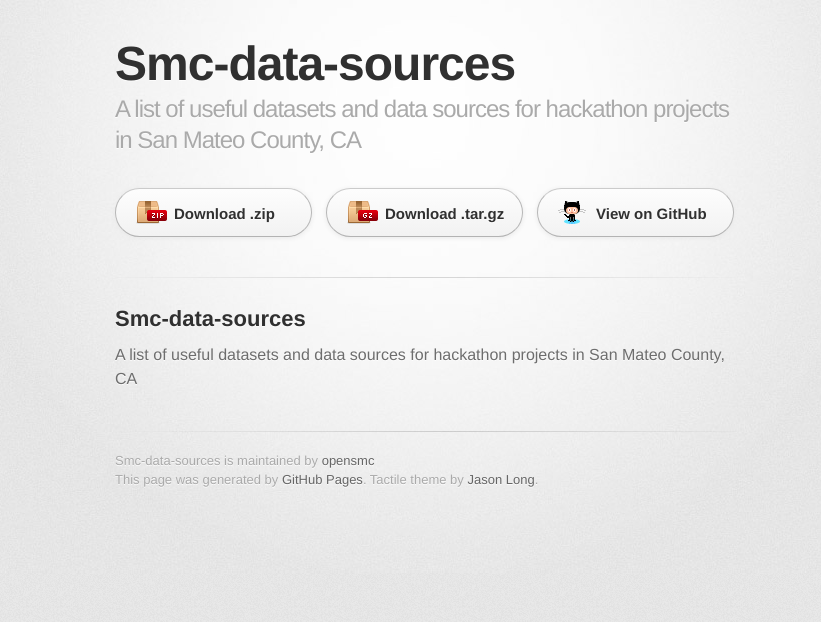
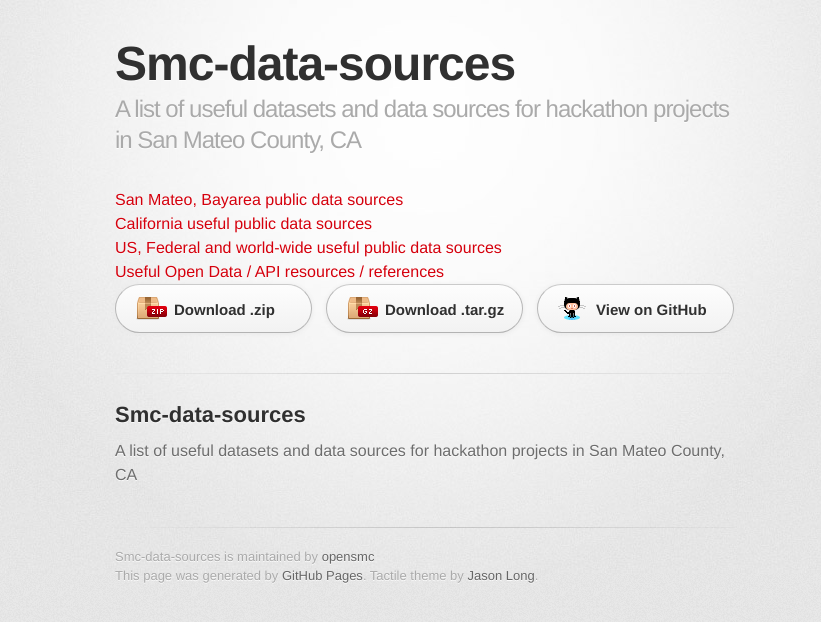
Before and after one commit to opensmc/smc-data-sources, a plain HTML site: page index.html in a window 1280 px wide. Shown: the whole page, without its empty margins (215-1036 px from the left). Drawn offline with Linux system fonts and the light colour scheme; a web font is replaced by a local one.

Commit message:
Added hrefs for raw markdown files

```diff
--- a/index.html
+++ b/index.html
@@ -21,6 +21,13 @@
           <h1>Smc-data-sources</h1>
           <h2>A list of useful datasets and data sources for hackathon projects in San Mateo County, CA</h2>
         </header>
+
+<section id="datasources" >
+  <a href="San-Mateo-Bayarea.md">San Mateo, Bayarea public data sources</a><br />
+  <a href="California.md">California useful public data sources</a><br />
+  <a href="Federal-National-World.md">US, Federal and world-wide useful public data sources</a><br />
+  <a href="Developer-Resources.md">Useful Open Data / API resources / references</a><br />
+</section>
 
         <section id="downloads" class="clearfix">
           <a href="https://github.com/opensmc/smc-data-sources/zipball/master" id="download-zip" class="button"><span>Download .zip</span></a>
```
